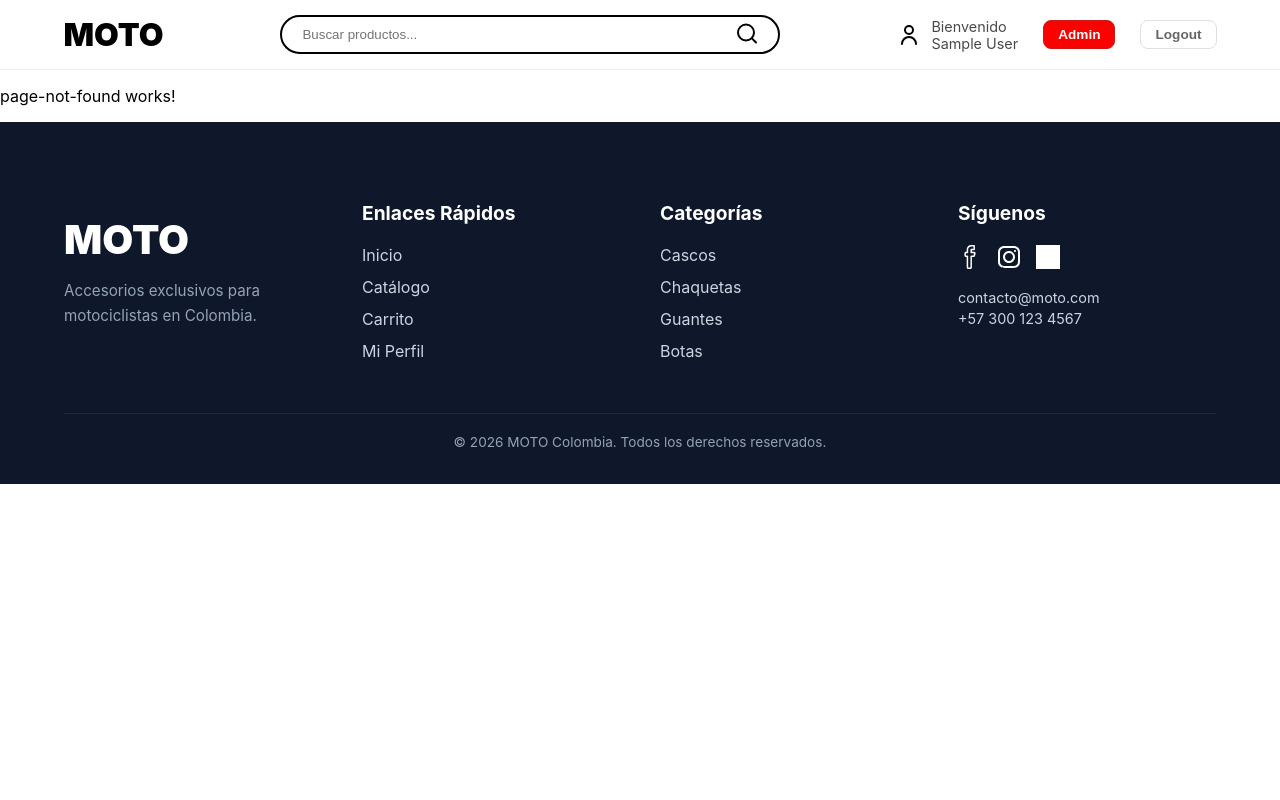
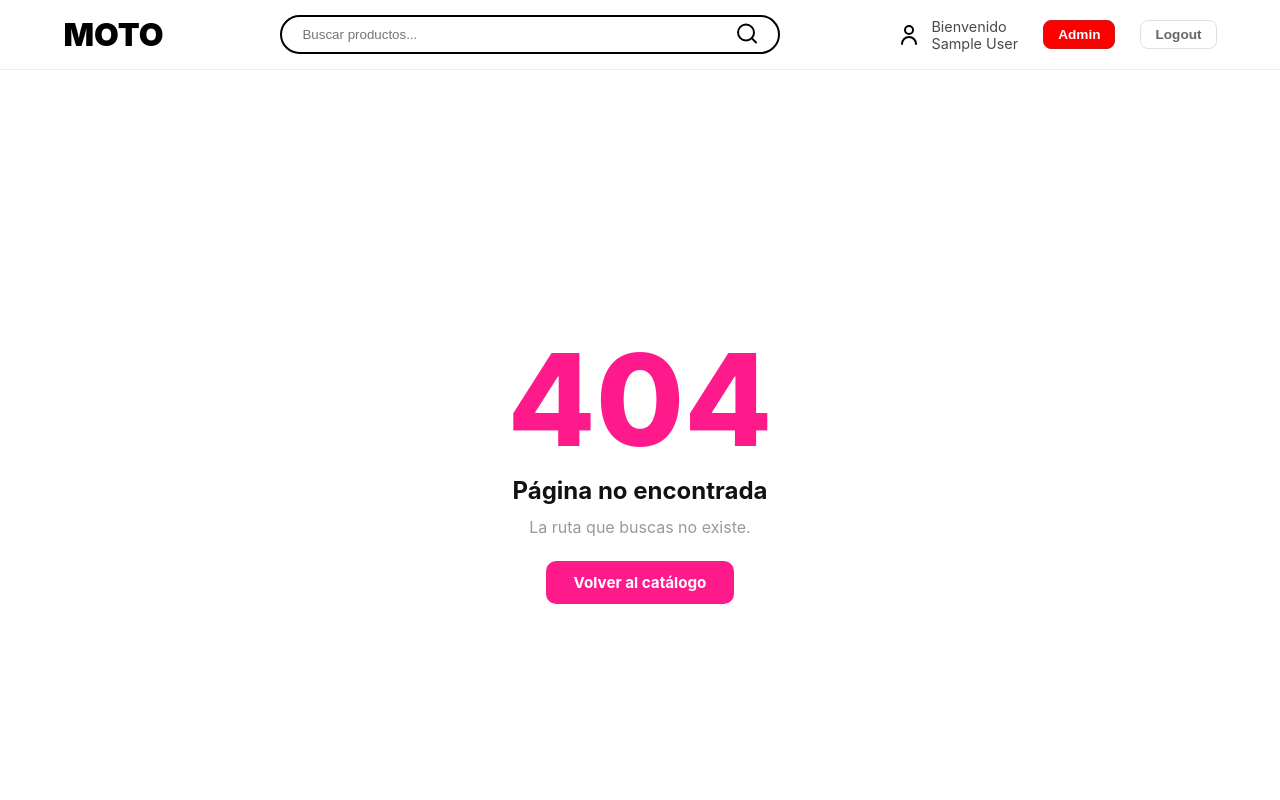
Before and after one commit to cafigueroaz/FullMoto-Store-fronted, an Angular app: page /404 in a window 1280 px wide. Shown: the top 800 px of the page. Built offline with nearby package versions, Linux system fonts and the light colour scheme; sample sign-in values are in the browser's storage; grey boxes are pictures that could not be loaded; what ngx-mask would draw is missing.

Commit message:
feat: implementar página de catálogo con filtros, lógica de productos y detalles de productos

```diff
--- a/src/app/app.routes.ts
+++ b/src/app/app.routes.ts
@@ -17,13 +17,13 @@ import { roleGuard } from './core/guards/role-guard';
 import { CategoryEditForm } from './features/pages/categories/category-edit-form/category-edit-form';
 import { UsersList } from './features/pages/users/users-list/users-list';
 import { UsersEditForm } from './features/pages/users/users-edit-form/users-edit-form';
-import { CatalogPage } from './features/catalog/pages/catalog-page';
+import { CatalogPage } from './features/pages/catalog/catalog-page';
+import { ProductsDetail } from './features/pages/products/products-detail/products-detail';
 
 export const routes: Routes = [
   { path: 'home', component: Home },
   { path: 'login', component: Login, canActivate: [publicGuardGuard] },
   { path: 'register', component: Register, canActivate: [publicGuardGuard] },
-  { path: 'card', component: Card },
   { path: '404', component: PageNotFound },
 
   {
@@ -100,6 +100,8 @@ export const routes: Routes = [
 
   { path: 'catalog', component: CatalogPage },
 
+  { path: 'products/:id', component: ProductsDetail },
+
   { path: '', redirectTo: 'home', pathMatch: 'full' },
   { path: '**', redirectTo: '404', pathMatch: 'full' },
 ];
--- a/src/app/features/catalog/pages/catalog-page.css
+++ b/src/app/features/pages/catalog/catalog-page.css
@@ -223,3 +223,7 @@
     grid-template-columns: 1fr;
   }
 }
+.icon-medium {
+  width: 22px;
+  height: 22px;
+}
--- a/src/app/features/catalog/pages/catalog-page.html
+++ b/src/app/features/pages/catalog/catalog-page.html
@@ -51,17 +51,20 @@
         <ul class="filter-list">
           <li class="filter-item">
             <label class="filter-label">
-              <input type="radio" name="rating" (change)="onRatingChange(5)" /> ⭐ 5+
+              <input type="radio" name="rating" (change)="onRatingChange(5)" />
+              <img src="icons/star-filled.svg" class="icon-medium" /> 5+
             </label>
           </li>
           <li class="filter-item">
             <label class="filter-label">
-              <input type="radio" name="rating" (change)="onRatingChange(4)" /> ⭐ 4+
+              <input type="radio" name="rating" (change)="onRatingChange(4)" />
+              <img src="icons/star-filled.svg" class="icon-medium" /> 4+
             </label>
           </li>
           <li class="filter-item">
             <label class="filter-label">
-              <input type="radio" name="rating" (change)="onRatingChange(3)" /> ⭐ 3+
+              <input type="radio" name="rating" (change)="onRatingChange(3)" />
+              <img src="icons/star-filled.svg" class="icon-medium" /> 3+
             </label>
           </li>
           <li class="filter-item">
--- a/src/app/features/pages/page-not-found/page-not-found.css
+++ b/src/app/features/pages/page-not-found/page-not-found.css
@@ -0,0 +1,50 @@
+.not-found {
+  min-height: 100vh;
+  display: flex;
+  flex-direction: column;
+  align-items: center;
+  justify-content: center;
+  text-align: center;
+  gap: 12px;
+}
+
+.not-found-code {
+  font-size: 8rem;
+  font-weight: 800;
+  color: #ff1a8c;
+  margin: 0;
+  line-height: 1;
+}
+
+.not-found-title {
+  font-size: 1.5rem;
+  font-weight: 700;
+  color: #111;
+  margin: 0;
+}
+
+.not-found-subtitle {
+  font-size: 1rem;
+  color: #999;
+  margin: 0;
+}
+
+.btn-home {
+  margin-top: 12px;
+  display: inline-block;
+  background: #ff1a8c;
+  color: #fff;
+  text-decoration: none;
+  padding: 12px 28px;
+  border-radius: 10px;
+  font-weight: 700;
+  font-size: 0.95rem;
+  transition:
+    background 0.2s,
+    transform 0.2s;
+}
+
+.btn-home:hover {
+  background: #e0007a;
+  transform: translateY(-2px);
+}
--- a/src/app/features/pages/page-not-found/page-not-found.html
+++ b/src/app/features/pages/page-not-found/page-not-found.html
@@ -1 +1,6 @@
-<p>page-not-found works!</p>
+<section class="not-found">
+  <h1 class="not-found-code">404</h1>
+  <p class="not-found-title">Página no encontrada</p>
+  <p class="not-found-subtitle">La ruta que buscas no existe.</p>
+  <a routerLink="/catalog" class="btn-home">Volver al catálogo</a>
+</section>
--- /dev/null
+++ b/src/app/features/pages/products/products-detail/products-detail.html
@@ -0,0 +1 @@
+<p>products-detail works!</p>
--- a/src/app/shared/layout/navbar/navbar.html
+++ b/src/app/shared/layout/navbar/navbar.html
@@ -1,6 +1,6 @@
 <nav class="category-nav">
   <div class="nav-left">
-    <a routerLink="/categorias"><span>Categorías</span></a>
+    <a routerLink="/catalog"><span>Categorías</span></a>
   </div>
 
   <div class="divider"></div>
@@ -14,7 +14,7 @@
   </ul>
 
   <div class="nav-right">
-    <a routerLink="/categorias">
+    <a routerLink="/catalog">
       <span>Ver todo</span>
       <img src="icons/chevron-right-double-svgrepo-com.svg" class="icon-small" />
     </a>
```
Also changed, not shown: src/app/features/pages/page-not-found/page-not-found.ts (+3 -4 lines), src/app/features/pages/products/products-detail/products-detail.ts (added, +11 -0 lines), src/app/features/pages/catalog/catalog-page.ts (renamed from src/app/features/catalog/pages/catalog-page.ts), src/app/features/pages/products/products-detail/products-detail.css (added).
